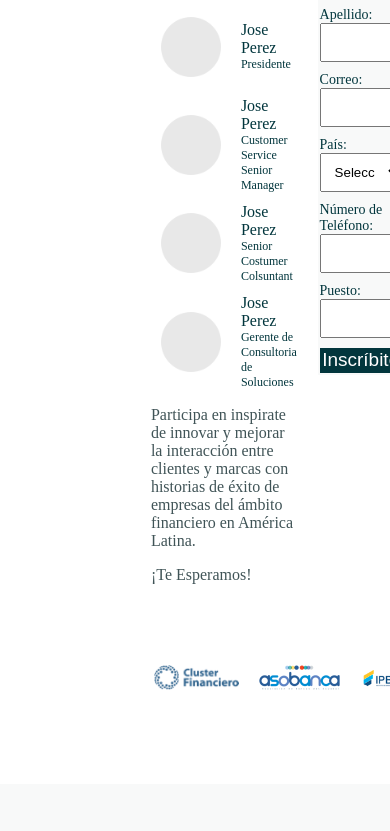
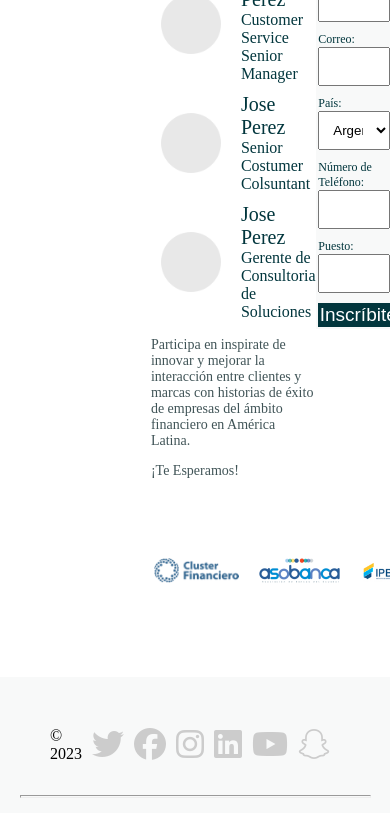
Before and after one commit to riqujavier/Challenge-Ochoa, a plain HTML site: page index.html in a window 390 px wide. Shown: the part 938-1769 px from the top of the page. Drawn offline with nearby package versions, Linux system fonts and the light colour scheme; no server answers; files whose address does not match are found by name; a web font is replaced by a local one.

Commit message:
agregado de funcion paises y fa-fa brands

```diff
--- a/index.html
+++ b/index.html
@@ -3,6 +3,8 @@
     <head>
       <title>OCHOA</title>
       <link rel="stylesheet" type="text/css" href="styles.css">
+      <script src="https://code.jquery.com/jquery-3.6.0.min.js"></script>
+      <script src="https://kit.fontawesome.com/ae6fd3731b.js" crossorigin="anonymous"></script>
     </head>
     <body>
       <div class="banner">
@@ -73,11 +75,7 @@
 
             <label for="country">País:</label>
             <select id="country" name="country" required>
-              <option value="">Seleccionar país</option>
-              <option value="USA">Estados Unidos</option>
-              <option value="UK">Reino Unido</option>
-              <option value="Canada">Canadá</option>
-              <!-- Agrega más opciones de países según sea necesario -->
+              <option value="">Argentina</option>
             </select>
 
             <label for="phoneNumber">Número de Teléfono:</label>
@@ -103,11 +101,14 @@
       <footer class="footer">
         <div class="footer-left">© <span id="year"></span></div>
         <div class="footer-right">
-          <a href="#"><img src="facebook.png" alt="Facebook"></a>
-          <a href="#"><img src="instagram.png" alt="Instagram"></a>
-          <a href="#"><img src="linkedin.png" alt="LinkedIn"></a>
-          <a href="#"><img src="youtube.png" alt="YouTube"></a>
+          <a href="#"><i class="fa-brands fa-twitter fa-2xl" style="color: #cccccc;"></i></a>
+          <a href="#"><i class="fa-brands fa-facebook fa-2xl" style="color: #cccccc;"></i></a>
+          <a href="#"><i class="fa-brands fa-instagram fa-2xl" style="color: #cccccc;"></i></a>
+          <a href="#"><i class="fa-brands fa-linkedin fa-2xl" style="color: #cccccc;"></i></a>
+          <a href="#"><i class="fa-brands fa-youtube fa-2xl" style="color: #cccccc;"></i></a>
+          <a href="#"><i class="fa-brands fa-snapchat fa-2xl" style="color: #cccccc;"></i></a>
         </div>
+        <hr class="footer-line">
       </footer>
 
       <script src="script.js"></script>
--- a/script.js
+++ b/script.js
@@ -3,12 +3,48 @@ document.getElementById("attendeeForm").addEventListener("submit", function(even
     // Aquí puedes agregar el código para enviar los datos del formulario al servidor
     // por medio de AJAX, fetch, o cualquier otra técnica que prefieras.
   })
-  // Obtener el año actual
-  const currentYear = new Date().getFullYear();
-  // Asignar el año actual al elemento de HTML
-  document.getElementById("year").textContent = currentYear;
-  ;
+
   document.getElementById("myButton").addEventListener("click", function() {
     alert("¡Haz hecho clic en el botón!");
   });
   //Boton para el cartel de WEBINAR en el banner.
+
+  $(document).ready(function() {
+    var selectCountry = $('#country'); // Selector del elemento select
+
+    // Realizar solicitud a la API de Rest Countries
+    $.ajax({
+      url: 'https://restcountries.com/v3.1/all',
+      type: 'GET',
+      dataType: 'json',
+      success: function(response) {
+        // Ordenar los países alfabéticamente
+        response.sort(function(a, b) {
+          var countryA = a.name.common.toUpperCase();
+          var countryB = b.name.common.toUpperCase();
+          if (countryA < countryB) {
+            return -1;
+          }
+          if (countryA > countryB) {
+            return 1;
+          }
+          return 0;
+        });
+
+        // Recorrer la respuesta y generar las opciones de país
+        $.each(response, function(index, country) {
+          var option = $('<option>', { value: country.name.common, text: country.name.common });
+          selectCountry.append(option);
+        });
+      },
+      error: function() {
+        console.log('Error al obtener la lista de países.');
+      }
+    });
+  });
+
+    // Obtener el año actual
+    const currentYear = new Date().getFullYear();
+
+    document.getElementById("year").textContent = currentYear;
+    ;
--- a/styles.css
+++ b/styles.css
@@ -72,6 +72,10 @@ h2 {
   padding: 1%;
   color: #405457;
 }
+.intro p {
+  margin-top: 5%;
+  font-size: 16px;
+}
 
 .presenter-list {
   font-family: 'BannerSharpSansSemi';
@@ -100,12 +104,13 @@ h2 {
 
 .presenter-name {
   font-family: 'BannerBoldItalic';
+  font-size: 20px;
 
 }
 
 .presenter-role {
   font-family: 'BannerSharpRegu';
-  font-size: 12px;
+  font-size: 16px;
 }
 
 
@@ -113,6 +118,7 @@ h2 {
   flex: 1;
   margin-left: 20px;
   padding: 2%;
+  height: auto;
   background-color: #f8f9f9;
   font-family: 'BannerSharpSansSemi';
   color: #02363D;
@@ -177,8 +183,41 @@ button:hover {
 }
 
 .footer {
+  display: flex;
+  justify-content:space-between;
+  align-items: center;
   font-family: 'IntroProxinNovRegular';
   background-color: #f8f9f9;
   padding: 50px;
   margin-bottom: 0%;
+  position: relative;
 }
+.footer-right {
+  display: flex;
+  margin-left: auto;
+}
+.footer-right a {
+  margin-right: 10px;
+}
+
+.footer-line {
+  position: absolute;
+  left: 5%;
+  right: 5%;
+  bottom: 5%;
+  height: 1px;
+  background-color: #cccccc 80%;
+}
+
+@media (max-width: 768px) {
+  .intro p {
+    font-size: 14px;
+  }
+
+  .form {
+    font-size: 12px;
+    width: 80%;
+    max-width: 400px;
+    margin: 0 auto;
+  }
+}
```
